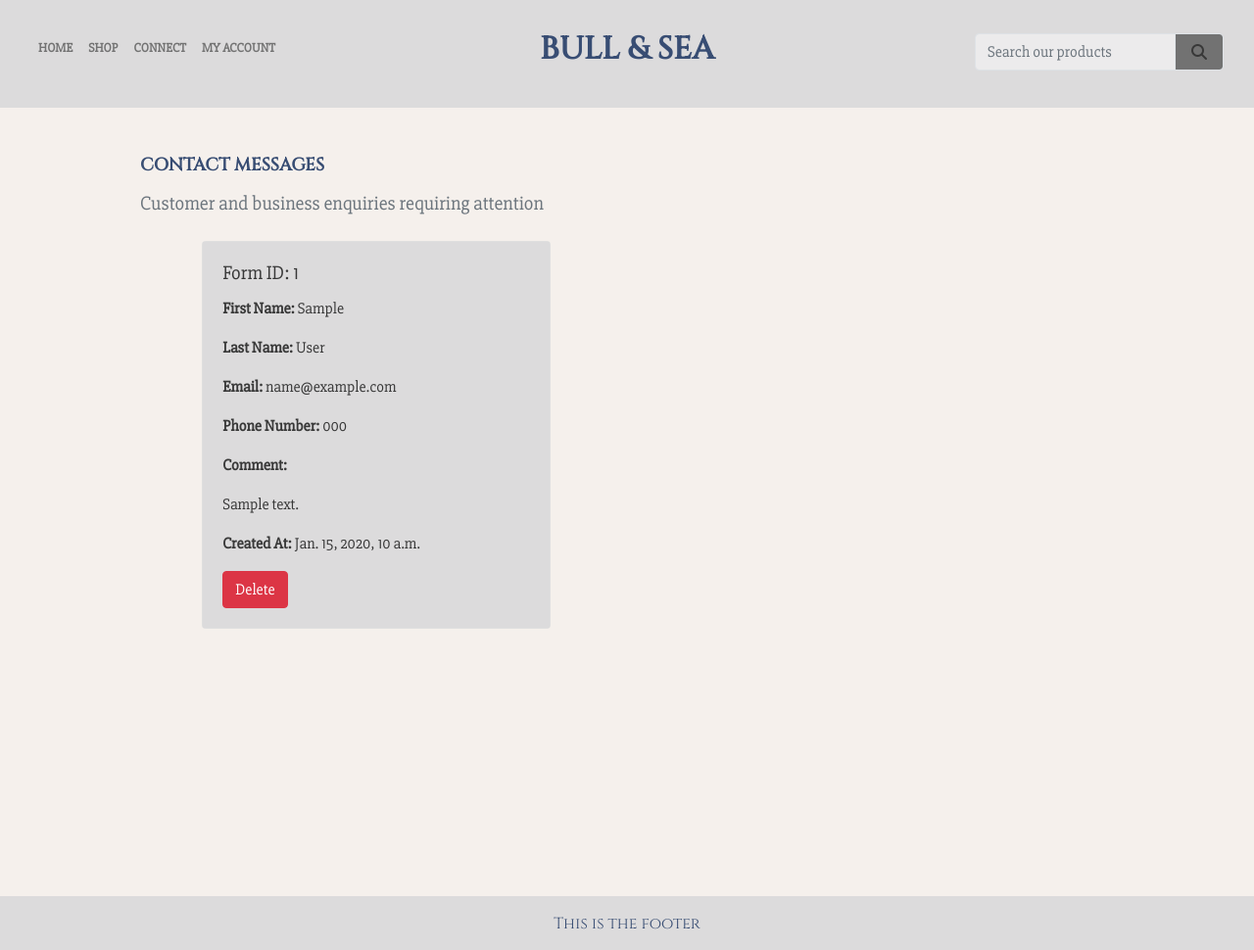
After one commit to JeffreyBull76/CI_project5, a Django app: page /contact-management/ in a window 1280 px wide. The commit adds this page. Shown: the whole page at 98% size. Run offline with Django 3.2, Linux system fonts and the light colour scheme; a user stored in the database is signed in; data comes from the database, SQL or seed files in the repository; both versions use the stored data as it was after the commit; tables that the repository leaves empty hold one stand-in row (values such as "Sample post"); some libraries are stand-ins or nearby versions.

Commit message:
add comment form and management

```diff
--- /dev/null
+++ b/home/templates/home/contact_form_management.html
@@ -0,0 +1,57 @@
+{% extends "base.html" %}
+
+{% block page_header %}
+<div class="container header-container">
+    <div class="row">
+        <div class="col"></div>
+    </div>
+</div>
+{% endblock %}
+
+{% block content %}
+<div class="overlay"></div>
+<div class="container">
+    <div class="row">
+        <div class="col-12 col-md-6 hr-prod-spacer">
+            <hr class="pt-2">
+            <h2 class="logo-font sub-header2-font">Contact Messages</h2>
+            <h5 class="text-muted pt-2">Customer and business enquiries requiring attention</h5>
+            <hr class="mb-2">
+        </div>
+    </div>
+
+    <div class="row mb-5">
+        <div class="col-12 col-md-6 mb-5">
+
+            <div class="container">
+                {% for contact_form in contact_forms %}
+                <div class="row mb-4">
+                    <div class="col">
+                        <div class="card">
+                            <div class="card-body">
+                                <h5 class="card-title">Form ID: {{ contact_form.form_id }}</h5>
+                                <p class="card-text"><strong>First Name:</strong> {{ contact_form.first_name }}</p>
+                                <p class="card-text"><strong>Last Name:</strong> {{ contact_form.last_name }}</p>
+                                <p class="card-text"><strong>Email:</strong> {{ contact_form.email }}</p>
+                                <p class="card-text"><strong>Phone Number:</strong> {{ contact_form.phone_number }}</p>
+                                <p class="card-text"><strong>Comment:</strong></p>
+                                <p class="card-text comment-text">{{ contact_form.comment }}</p>
+                                <p class="card-text"><strong>Created At:</strong> {{ contact_form.created_at }}</p>
+                                {% if request.user.is_superuser %}
+                                <form method="POST" action="{% url 'delete_message' message_id=contact_form.form_id %}">
+                                    {% csrf_token %}
+                                    <button type="submit" class="btn btn-danger">Delete</button>
+                                </form>
+                                {% endif %}
+                            </div>
+                        </div>
+                    </div>
+                </div>
+                {% endfor %}
+            </div>
+
+
+        </div>
+    </div>
+</div>
+{% endblock %}
--- a/home/urls.py
+++ b/home/urls.py
@@ -1,7 +1,10 @@
 from django.urls import path
 from . import views
+from .views import contact_form_management_view
 
 urlpatterns = [
     path('', views.index, name='home'),
     path('contact/', views.contact_form_view, name='contact'),
+    path('contact-management/', contact_form_management_view, name='contact_management'),  # noqa
+    path('contact-management/delete/<int:message_id>/', views.delete_message, name='delete_message'),  # noqa
 ]
--- a/home/views.py
+++ b/home/views.py
@@ -1,9 +1,11 @@
-from django.shortcuts import render, redirect
+from django.shortcuts import render, redirect, get_object_or_404, reverse  # noqa
 from products.models import Category, Product
 from .forms import ContactFormModelForm
+from .models import ContactForm
+from django.contrib import messages
+from django.contrib.auth.decorators import login_required
 
 from django.shortcuts import render, redirect
-from .forms import ContactFormModelForm
 from django.core.mail import send_mail, BadHeaderError
 from django.http import HttpResponse
 
@@ -49,8 +51,35 @@ def contact_form_view(request):
             form.save()
             # Send email with form data
             send_contact_email(form.cleaned_data)
+            messages.success(request, 'Successfully sent message!')
             # Redirect to the success page
             return redirect('home')
     else:
         form = ContactFormModelForm()
     return render(request, 'home/contact_form.html', {'form': form})
+
+
+@login_required
+def contact_form_management_view(request):
+    if not request.user.is_superuser:
+        messages.error(request, 'Sorry, only store owners can do that.')
+        return redirect(reverse('home'))
+
+    contact_forms = ContactForm.objects.all()
+    return render(request, 'home/contact_form_management.html', {'contact_forms': contact_forms})  # noqa
+
+
+@login_required
+def delete_message(request, message_id):
+    if not request.user.is_superuser:
+        messages.error(request, 'Sorry, only store owners can do that.')
+        return redirect(reverse('home'))
+
+    message = get_object_or_404(ContactForm, form_id=message_id)
+
+    if request.method == 'POST':
+        message.delete()
+
+    messages.success(request, 'Message deleted!')
+    # Redirect to contact management page after deletion
+    return redirect('contact_management')
--- a/static/css/base.css
+++ b/static/css/base.css
@@ -57,11 +57,13 @@ body {
     flex-direction: column;
     justify-content: center;
     align-items: center;
-  }
+}
 
 .allauth-form-inner-content p {
-    margin-top: 1.5rem; /* mt-4 */
-    color: #6c757d; /* text-secondary */
+    margin-top: 1.5rem;
+    /* mt-4 */
+    color: #6c757d;
+    /* text-secondary */
 }
 
 .allauth-form-inner-content input {
@@ -78,7 +80,8 @@ body {
 
 
 .allauth-form-inner-content a {
-	color: #17a2b8; /* text-info */
+    color: #17a2b8;
+    /* text-info */
 }
 
 .allauth-form-inner-content h1 {
@@ -441,6 +444,14 @@ body {
     background-color: #dcdbdc8a;
 }
 
+/* comment form */
+
+.comment-cell {
+    min-width: 260px;
+    max-width: 400px;
+    word-wrap: break-word;
+}
+
 /* Product Form */
 
 .btn-file {
```
Also changed, not shown: db.sqlite3.
